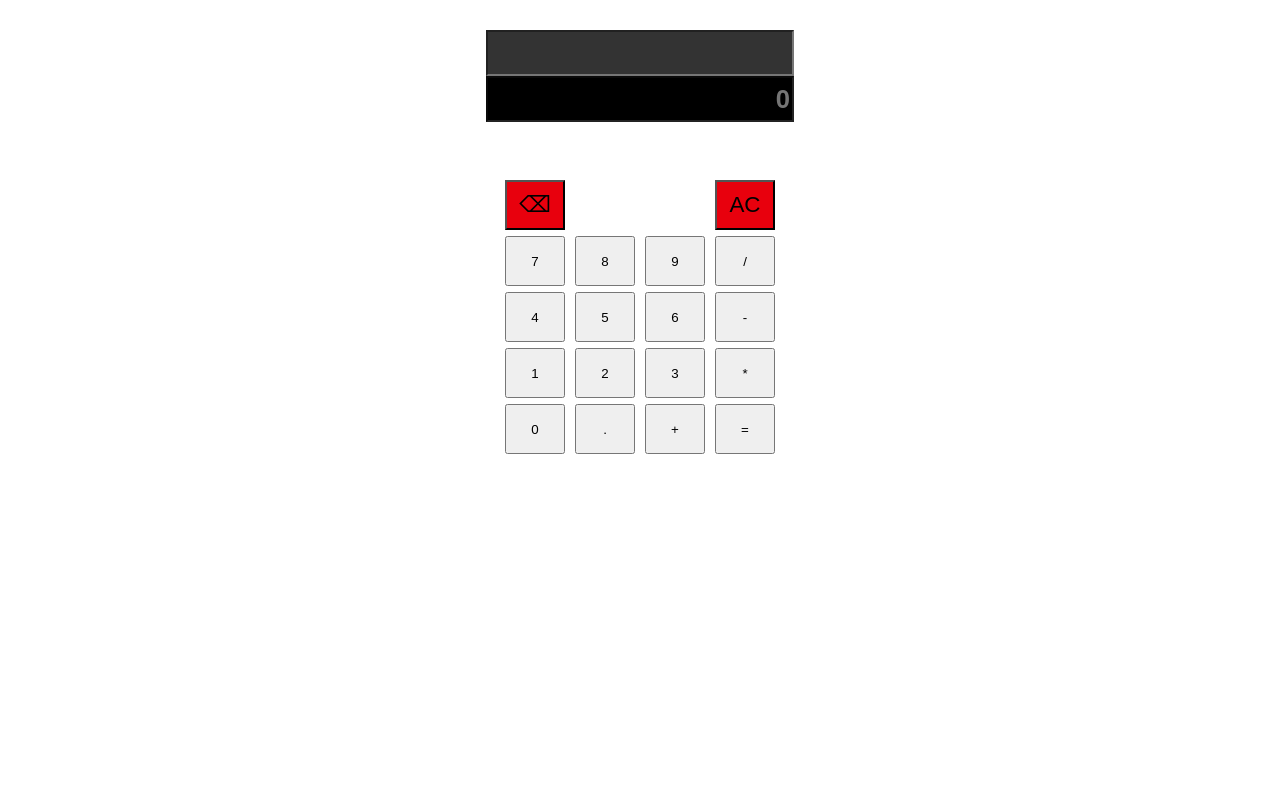
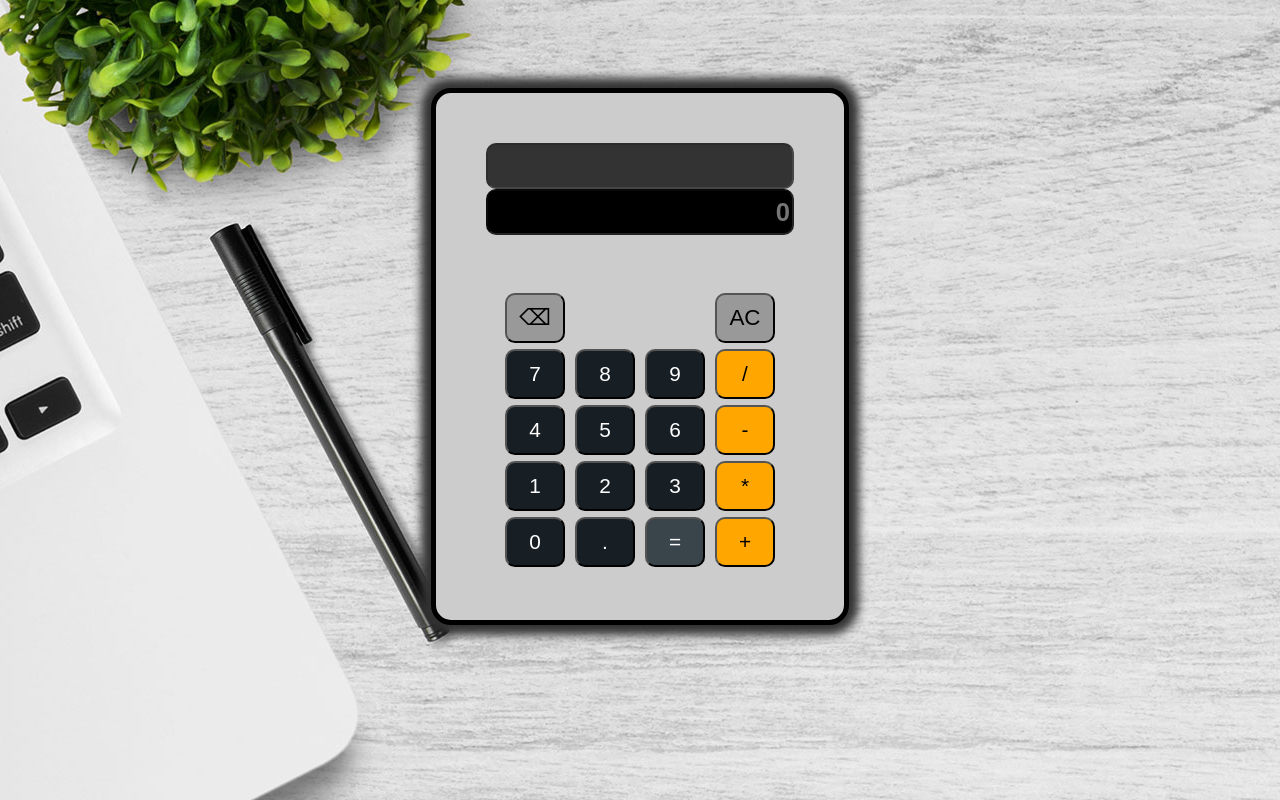
Before and after one commit to EdDev66/calculator-js, a plain HTML site: page index.html in a window 1280 px wide. Drawn offline with Linux system fonts and the light colour scheme.

Commit message:
visual changes

```diff
--- a/index.html
+++ b/index.html
@@ -7,8 +7,9 @@
     <title>Calculator</title>
 </head>
 <body>
+    <div class="outline">
     <div class="container">
-        <input type="text" class="displayCalcs">
+        <input type="text" class="displayCalcs" disabled>
         <input type="text" placeholder="0" class="displayResult" disabled>
         <div class="row1">
             <button class="back">⌫</button>
@@ -41,9 +42,10 @@
         <div class="row5">
             <button class="num">0</button>
             <button class="dot">.</button>
+            <button class="equal">=</button>
             <button class="operator">+</button>
-            <button class="equal">=</button>
         </div>
+    </div>
     </div>
 
     <script src="app.js"></script>
--- a/style.css
+++ b/style.css
@@ -1,6 +1,28 @@
+body{
+    background-image: url('bg.jpg');
+    background-position: top;
+    background-repeat: no-repeat;
+
+}
+
+input {
+    border-radius: 10px;
+}
+
+.outline {
+    display: flex;
+  justify-content: center;
+  align-items: center;
+}
+
 .container {
     text-align: center;
-    margin-top: 30px;
+    margin-top: 80px;
+    border: 5px solid #000;
+    padding: 50px;
+    border-radius: 20px;
+    background-color: #CCC;
+    box-shadow: 0 0 10px 10px #333;
 }
 
 .displayResult {
@@ -29,24 +51,51 @@ button {
     width: 60px;
     height: 50px;
     margin: 3px;
+    border-radius: 10px;
 }
 
 .row1 {
     margin-top: 40px;
 }
 
-.back {
+.back, .delete {
     font-size: 1.4em;
-    background-color: #E8000D;
+    background-color: #999;
     color: #000;
 }
+.back:hover, .delete:hover {
+    background-color: #777;
+}
 
-.delete {
-    font-size: 1.4em;
-    background-color: #E8000D;
-    color: #000;
-}
+
 
 .hidden {
     visibility: hidden;
 }
+
+.operator {
+    background-color: #FFA700;
+    font-size: 1.3em;
+}
+.operator:hover {
+    background-color: #FFD200;
+}
+
+.num, .dot {
+    background-color: #171F25;
+    color: #fff;
+    font-size: 1.3em;
+}
+.num:hover, .dot:hover {
+    background-color: #3A444B;
+}
+
+.equal {
+    background-color: #3A444B;
+    color: #fff;
+    font-size: 1.3em;
+}
+
+.equal:hover {
+    background-color: #696E71;
+}
```
Also changed, not shown: bg.jpg (added).
